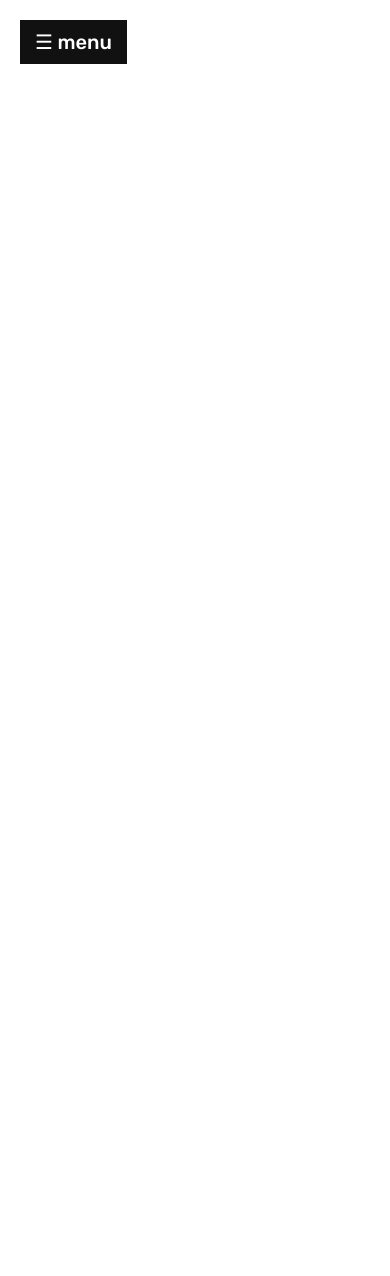
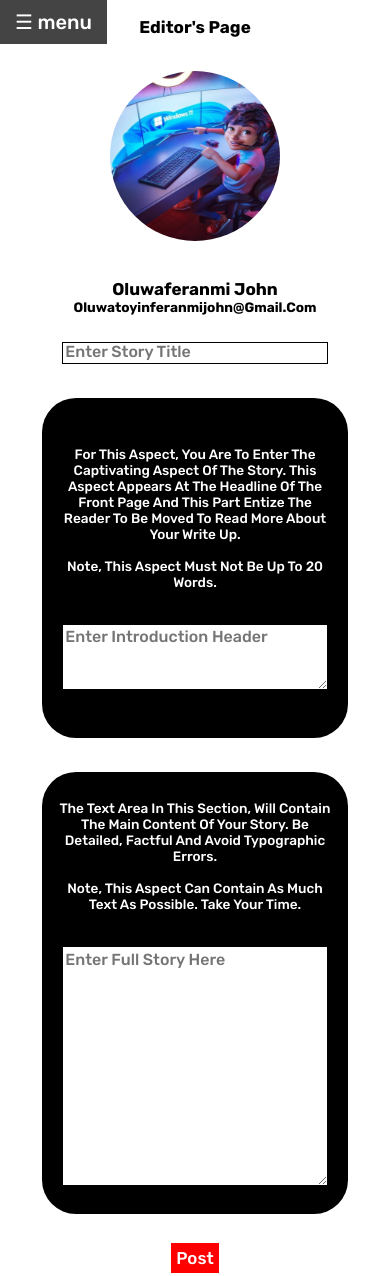
Before and after one commit to Oluwaferanmijohn/gblink-blog, a plain HTML site: page editor.html in a window 390 px wide. Before the commit the page ends 844 px from the top, so only its background shows below. Drawn offline with Linux system fonts and the light colour scheme; a web font is replaced by a local one.

Commit message:
new changes

```diff
--- a/content.css
+++ b/content.css
@@ -8,8 +8,8 @@
     }
 
     .logo {
-        width: 10em;
-        height: 4em;
+        width: 8em;
+        height: 3em;
     }
 
     html {
--- a/editor.css
+++ b/editor.css
@@ -70,6 +70,8 @@ html {
     color: white;
     padding: 10px 15px;
     border: none;
+    position: fixed;
+    top: 0;
 }
 
 .dropdown-btn:hover {
@@ -86,6 +88,8 @@ html {
     background: none;
     width: 100%;
     text-align: center;
+    justify-content: center;
+    align-items: center;
     text-transform: capitalize;
     cursor: pointer;
     outline: none;
@@ -130,7 +134,7 @@ html {
 }
 
 .balance {
-    margin: 1em 2em;
+    margin: 6em 2em 1em 2em;
     display: flex;
     flex-direction: column;
     gap: 2em;
@@ -157,15 +161,20 @@ html {
 }
 
 .withdraw-ctnr {
+    background-color: white;
     text-align: center;
+    justify-content: center;
+    align-items: center;
+    margin: 1em 3em;
     display: flex;
-    color: white;
+    color: rgb(0, 0, 0);
     flex-direction: column;
 }
 
 .withdraw-ctnr input {
     padding: 0.5em;
-    margin: 1em;
+    margin-left: 0.3em;
+    width: 12em;
     color: white;
 }
 
@@ -173,10 +182,19 @@ html {
     margin-top: 1em;
 }
 
-.withdraw-ctnr div button {
-    padding: 1em;
+.withdraw-ctnr div a {
+    padding: 0.3em;
+    margin: 0.2em 3em;
+    background-color: red;
     border: none;
+    color: white;
+    font-size: 1.4em;
     text-transform: uppercase;
+}
+
+.withdraw-ctnr div :hover {
+    color: red;
+    background-color: white;
 }
 
 .log-out {
@@ -186,18 +204,169 @@ html {
     justify-content: center;
 }
 
-main,
-header,
-footer {
-    transition: margin-left .5s;
-    padding: 20px;
+main {
+    display: flex;
+    flex-direction: column;
+    gap: 2em;
+    font-size: 1.7em;
+    align-items: center;
+    justify-content: center;
+    text-align: center;
+    text-transform: capitalize;
 }
 
-@media screen and (max-height: 450px) {
+::placeholder {
+    text-transform: capitalize;
+    font-size: 1.2em;
+}
+
+input {
+    width: 20em;
+    margin-top: 2em;
+}
+
+input,
+textarea {
+    padding: 0.5em;
+    background-color: white;
+    border: 1px solid black;
+}
+
+.textarea1 {
+    width: 30em;
+    height: 5em;
+}
+
+.textarea2 {
+    width: 30em;
+    height: 15em;
+}
+
+.text-header-container {
+    color: black;
+}
+
+.mini-story-container {
+    height: 15em;
+    background-color: black;
+    color: white;
+    border-radius: 2em;
+    padding: 1em;
+    display: flex;
+    flex-direction: column;
+    gap: 2em;
+    text-align: center;
+    align-items: center;
+    justify-content: center;
+}
+
+.main-story-container {
+    height: 20em;
+    background-color: black;
+    color: white;
+    border-radius: 2em;
+    padding: 1em;
+    display: flex;
+    flex-direction: column;
+    gap: 2em;
+    text-align: center;
+    align-items: center;
+    justify-content: center;
+}
+
+
+/*
+.grid {
+    display: grid;
+    grid-template-columns: 1fr 3fr;
+} */
+
+.head-container {
+    display: flex;
+    flex-direction: column;
+    align-items: center;
+    justify-content: center;
+    text-align: center;
+    gap: 2em;
+}
+
+.img-div img {
+    border-radius: 50%;
+    width: 10em;
+    height: 10em;
+}
+
+.post-news p {
+    width: 30em;
+}
+
+.post-btn {
+    margin-top: 2em;
+    margin-bottom: 2em;
+}
+
+.post-btn :hover {
+    transition: 1s;
+    color: rgb(255, 255, 255);
+    background-color: rgb(85, 14, 14);
+    -webkit-transition: 1s;
+    -moz-transition: 1s;
+    -ms-transition: 1s;
+    -o-transition: 1s;
+}
+
+.post-btn a {
+    text-decoration: none;
+    color: white;
+    text-transform: capitalize;
+    background-color: red;
+    padding: 0.3em;
+    font-size: 1.5em;
+}
+
+@media screen and (max-width: 800px) {
     .sidebar {
         padding-top: 15px;
     }
     .sidebar a {
         font-size: 18px;
     }
+    main {
+        margin: 1em;
+        align-items: center;
+        justify-content: center;
+        text-align: center;
+    }
+    h3,
+    p {
+        font-size: 0.8em;
+    }
+    h2 {
+        font-size: 1em;
+    }
+    input,
+    textarea {
+        padding: 0.2em;
+    }
+    .textarea1 {
+        width: 20em;
+        height: 5em;
+    }
+    .textarea2 {
+        width: 20em;
+        height: 18em;
+    }
+    .mini-story-container p,
+    .main-story-container p {
+        max-width: 20em;
+    }
+    .mini-story-container {
+        height: 20em;
+    }
+    .main-story-container {
+        height: 26em;
+    }
+    .post-btn a {
+        font-size: 1em;
+    }
 }
--- a/editor.html
+++ b/editor.html
@@ -25,7 +25,6 @@
         <button class="openbtn" onclick="openNav()">&#9776; menu</button>
         <div id="mySidebar" class="sidebar">
             <a href="javascript:void(0)" class="closebtn" onclick="closeNav()">&times;</a>
-            <i class="dark-mode white fa-solid fa-toggle-on"></i>
             <div class="balance black">
                 <h4>points earned</h4>
                 <h3>1000 <strong>pts</strong></h3>
@@ -36,34 +35,12 @@
                 <h4>total number of views: </h4>
                 <h3>200 <strong>views</strong></h3>
             </div>
-            <div class="withdraw-ctnr ">
-                <h2>withdraw</h2>
+            <div class="withdraw-ctnr">
+                <h2>make withdrawal</h2>
 
-                <input placeholder="Enter Exact Amount" type="number" name="amount" id="amount">
+                <input placeholder="Enter Amount" type="number" name="amount" id="amount">
                 <div>
-                    <button type="submit">withdraw</button>
-                </div>
-            </div>
-
-            <button class="dropdown-btn">
-                <div class="display white">
-                     profile
-                    <div>
-                        <i class="fa-solid fa-caret-down"></i>
-                    </div>
-                </div>
-            </button>
-            <div class="dropdown-container">
-                <ul>
-                    <li href="#">upload profile picture</li>
-                    <li href="#">contact us</li>
-                </ul>
-
-            </div>
-            <div class="log-out">
-                <a class="white " href="#">log out</a>
-                <div>
-                    <i class="white fa-solid fa-right-from-bracket"></i>
+                    <a href="">withdraw</a>
                 </div>
             </div>
         </div>
@@ -71,7 +48,55 @@
 
     </header>
     <main>
+        <section class="grid">
+            <section class="head">
+                <div class="head-container">
+                    <div>
+                        <h2>
+                            editor's page
+                        </h2>
+                    </div>
+                    <div class="img-div">
+                        <img src="/img/Gaming Community.jfif" alt="">
+                    </div>
+                    <div>
+                        <h2>oluwaferanmi john </h2>
+                        <h3>oluwatoyinferanmijohn@gmail.com</h3>
+                    </div>
+                </div>
+                <section class="head-container post-news">
+                    <div class="text-header-container">
+                        <input placeholder="enter story title " type="text" name="" id="">
+                    </div>
 
+                    <div class="mini-story-container">
+                        <p>
+                            for this aspect, you are to enter the captivating aspect of the story. this aspect appears at the headline of the front page and this part entize the reader to be moved to read more about your write up. <br> <br> note, this
+                            aspect must not be up to 20 words.
+                        </p>
+                        <textarea class="textarea1" placeholder="enter introduction header " name="miniStory" id="mini-story" cols="10" rows="50"></textarea>
+                    </div>
+                    <div class="main-story-container">
+                        <p>the text area in this section, will contain the main content of your story. be detailed, factful and avoid typographic errors. <br>
+                            <br> note, this aspect can contain as much text as possible. take your time.</p>
+                        <textarea class="textarea2" placeholder="enter full story here " name="" id="" cols="30" rows="10"></textarea>
+                    </div>
+
+                </section>
+                <div class="post-btn">
+                    <a href="">post</a>
+                </div>
+            </section>
+            <!-- <section class="history">
+                <h2>history</h2>
+            </section> -->
+        </section>
+
+        <!-- <section class="advertise">
+            <h2>
+                place an ad
+            </h2>
+        </section> -->
     </main>
     <footer>
     </footer>
```
